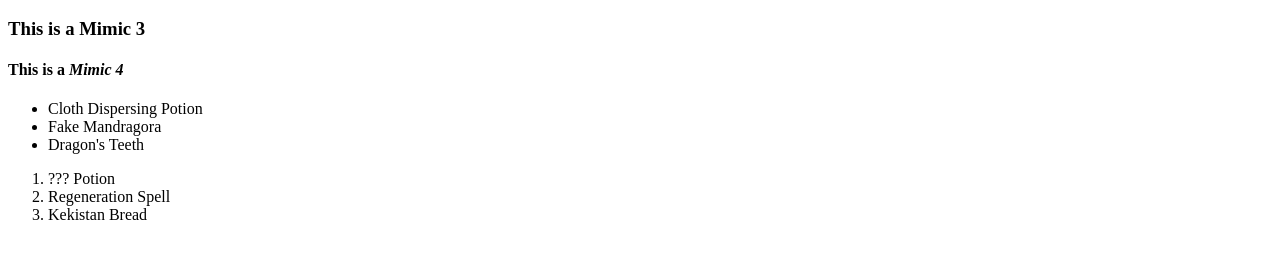
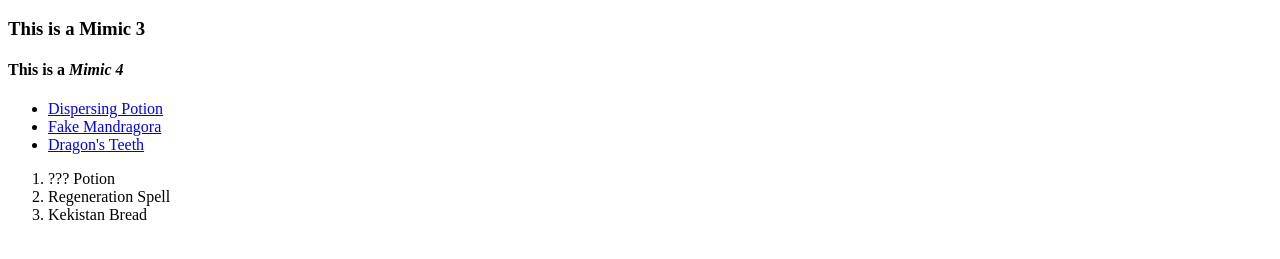
Before and after one commit to fernandwill/frieren_oddballs, a plain HTML site: page My First Webpage.html in a window 1280 px wide. Shown: the part 237-496 px from the top of the page. Drawn offline with Linux system fonts and the light colour scheme.

Commit message:
Added new link on first webpage

```diff
--- a/My First Webpage.html
+++ b/My First Webpage.html
@@ -17,9 +17,9 @@
         <h4>This is a <em>Mimic 4</em></h4>
 
         <ul>
-            <li>Cloth Dispersing Potion</li>
-            <li>Fake Mandragora</li>
-            <li>Dragon's Teeth</li>
+            <li><a href="Link and Image/pages/about.html">Dispersing Potion</a></li>
+            <li><a href="Link and Image/pages/about.html">Fake Mandragora</a></li>
+            <li><a href="Link and Image/pages/about.html">Dragon's Teeth</a></li>
         </ul>
 
         <ol>
```
